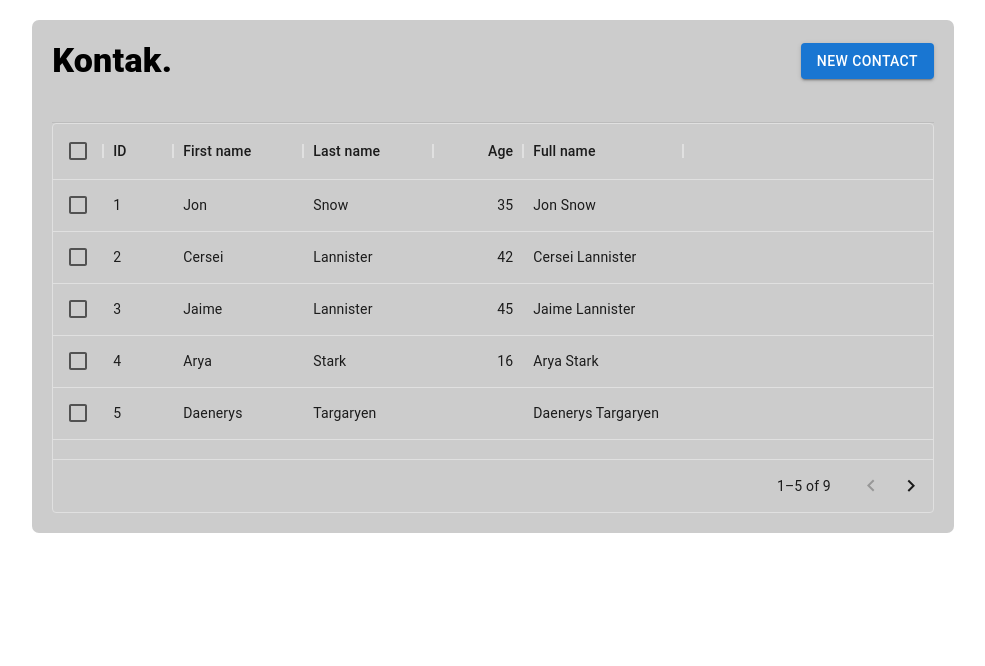
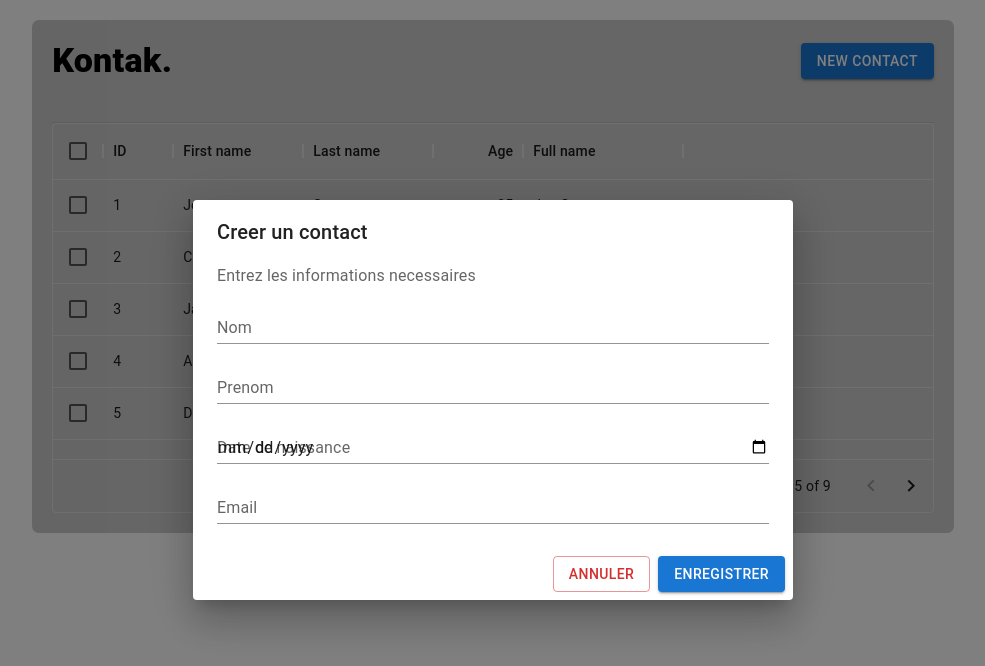
Before and after one commit to Rushclin/kontak-app, a React (Create React App) app: page / in a window 1280 px wide. Both pictures are taken after a click on the button "NEW CONTACT". Shown: the top 666 px of the page, without its empty margins (147-1132 px from the left). Built offline with nearby package versions, Linux system fonts and the light colour scheme.

Commit message:
Evolution

```diff
--- a/package.json
+++ b/package.json
@@ -14,8 +14,10 @@
     "@types/node": "^16.18.12",
     "@types/react": "^18.0.27",
     "@types/react-dom": "^18.0.10",
+    "axios": "^1.3.2",
     "react": "^18.2.0",
     "react-dom": "^18.2.0",
+    "react-material-ui-form-validator": "^3.0.1",
     "react-scripts": "5.0.1",
     "typescript": "^4.9.5",
     "web-vitals": "^2.1.4"
@@ -43,5 +45,9 @@
       "last 1 firefox version",
       "last 1 safari version"
     ]
+  },
+  "devDependencies": {
+    "@types/react-material-ui-form-validator": "^2.1.1",
+    "axios-mock-adapter": "^1.21.2"
   }
 }
--- /dev/null
+++ b/src/components/CustumInput.tsx
@@ -0,0 +1,22 @@
+import { TextField } from "@mui/material";
+
+const CustumInput = (props: any) => {
+  const { value, id, label, type, name, onChangeText } = props;
+
+  return (
+    <TextField
+      autoFocus
+      margin="dense"
+      id={id}
+      label={label}
+      type={type}
+      fullWidth
+      value={value}
+      variant="standard"
+      name={name}
+      onChange={onChangeText}
+    />
+  );
+};
+
+export default CustumInput;
--- /dev/null
+++ b/src/screens/AddContact.js
@@ -0,0 +1,13 @@
+export const styles = {
+  position: "absolute",
+  top: "50%",
+  left: "50%",
+  transform: "translate(-50%, -50%)",
+  width: 400,
+  bgcolor: "background.paper",
+  border: "2px solid #000",
+  boxShadow: 24,
+  pt: 2,
+  px: 4,
+  pb: 3,
+};
--- a/src/screens/ContactScreen.tsx
+++ b/src/screens/ContactScreen.tsx
@@ -1,8 +1,23 @@
 import styled from "@emotion/styled";
-import { Button, Divider, Grid, Paper, Typography } from "@mui/material";
+import {
+  Button,
+  Dialog,
+  DialogActions,
+  DialogContent,
+  DialogContentText,
+  DialogTitle,
+  Divider,
+  Grid,
+  Modal,
+  Paper,
+  TextField,
+  Typography,
+} from "@mui/material";
 import { Box, Stack } from "@mui/system";
 import { DataGrid, GridColDef, GridValueGetterParams } from "@mui/x-data-grid";
 import React from "react";
+import CustumInput from "../components/CustumInput";
+import { styles } from "./AddContact";
 
 const columns: GridColDef[] = [
   { field: "id", headerName: "ID", width: 70 },
@@ -38,6 +53,24 @@ const rows = [
 ];
 
 const ContactScreen = () => {
+  const [showDialog, setShowDialog] = React.useState(false);
+
+  const [contact, setContact] = React.useState({
+    nom: "",
+    prenom: "",
+    email: "",
+    naissance: undefined,
+    pere: undefined,
+    mere: undefined,
+  });
+
+  const handleChange = (e: any) => {
+    setContact((prevState) => ({
+      ...prevState,
+      [e.target.name]: e.target.value,
+    }));
+  };
+
   return (
     <React.Fragment>
       <Box
@@ -61,7 +94,9 @@ const ContactScreen = () => {
           <Typography variant="h4" fontWeight={800}>
             Kontak.
           </Typography>
-          <Button variant="contained">New contact</Button>
+          <Button variant="contained" onClick={() => setShowDialog(true)}>
+            New contact
+          </Button>
         </Stack>
         <Divider light />
 
@@ -79,6 +114,69 @@ const ContactScreen = () => {
           />
         </Box>
       </Box>
+
+      <Dialog
+        fullWidth={true}
+        open={showDialog}
+        onClose={() => setShowDialog(false)}
+        sx={{ width: "100%" }}
+      >
+        <DialogTitle>Creer un contact</DialogTitle>
+        <DialogContent>
+          <DialogContentText>
+            Entrez les informations necessaires
+          </DialogContentText>
+
+          <CustumInput
+            value={contact.nom}
+            id="nom"
+            label="Nom"
+            type="text"
+            name="nom"
+            onChangeText={handleChange}
+          />
+          <CustumInput
+            value={contact.prenom}
+            id="prenom"
+            label="Prenom"
+            type="text"
+            name="prenom"
+            onChangeText={handleChange}
+          />
+          <CustumInput
+            value={contact.naissance}
+            id="naissance"
+            label="Date de naissance"
+            type="date"
+            name="date"
+            onChangeText={handleChange}
+          />
+          <CustumInput
+            value={contact.email}
+            id="email"
+            label="Email"
+            type="email"
+            name="email"
+            onChangeText={handleChange}
+          />
+        </DialogContent>
+        <DialogActions>
+          <Button
+            variant="outlined"
+            color="error"
+            onClick={() => setShowDialog(false)}
+          >
+            Annuler
+          </Button>
+          <Button
+            variant="contained"
+            color="primary"
+            onClick={() => setShowDialog(false)}
+          >
+            Enregistrer
+          </Button>
+        </DialogActions>
+      </Dialog>
     </React.Fragment>
   );
 };
```
Also changed, not shown: src/components/AddContact.tsx (+31 -2 lines), 1 other file (tests, documents, lock files or other folders).
